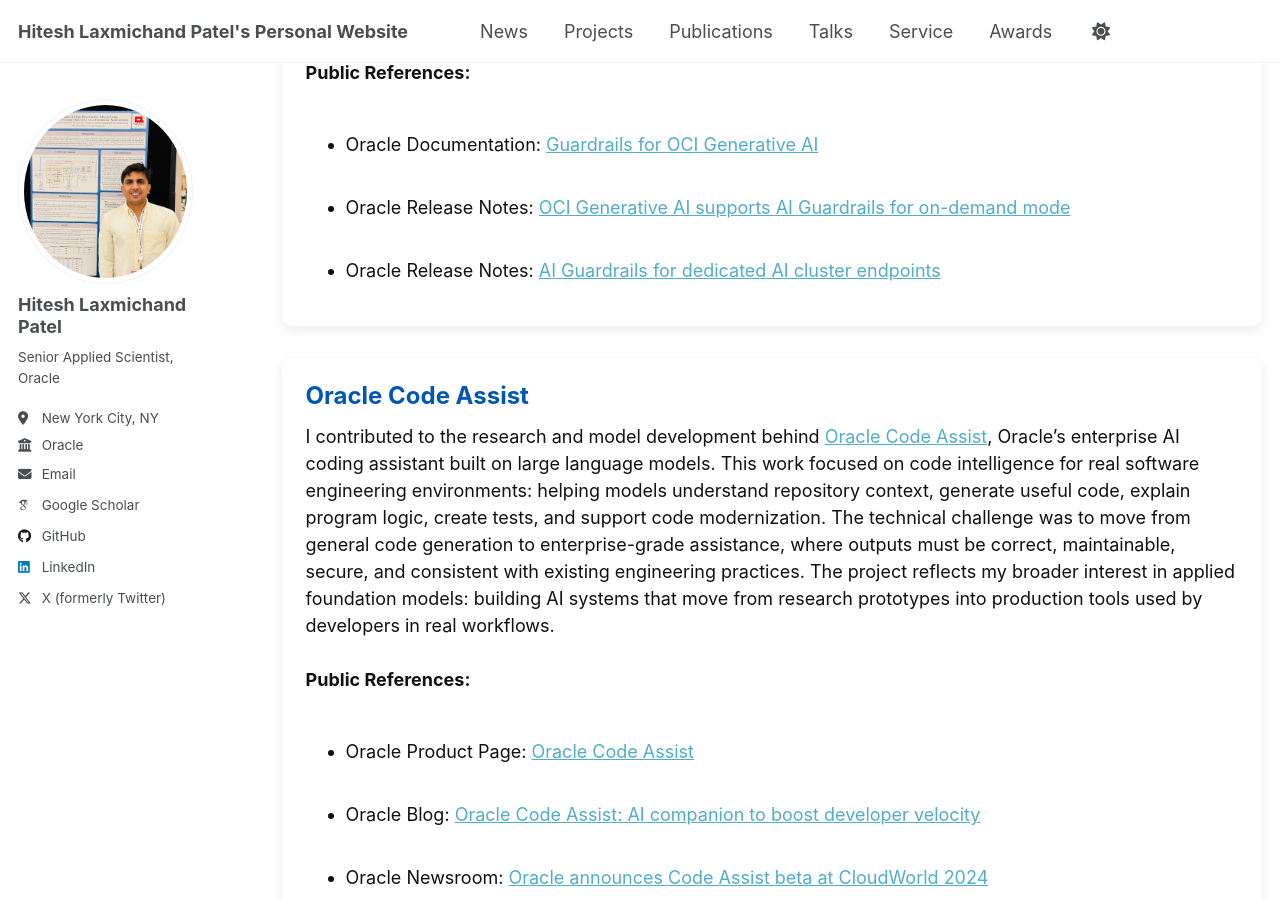
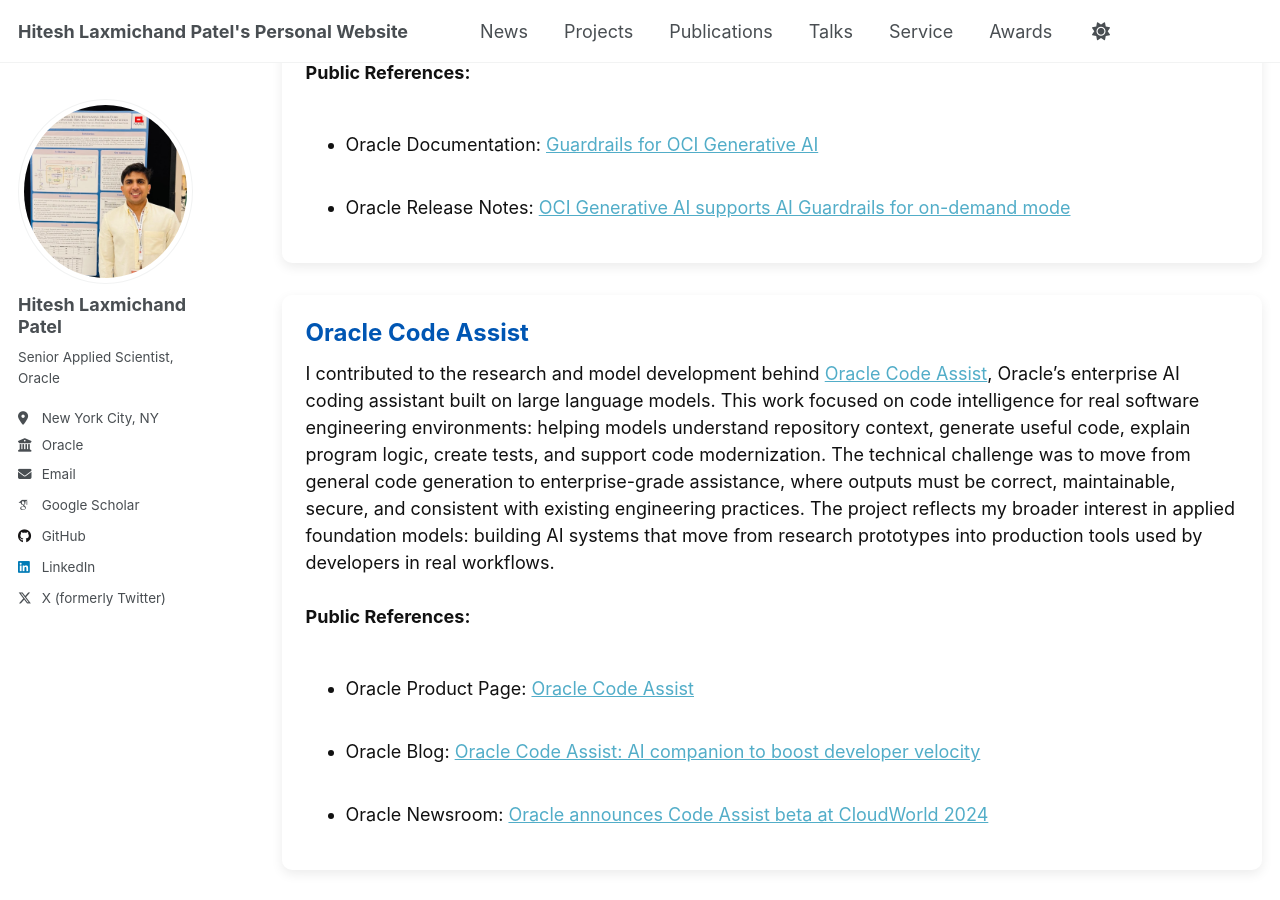
Before and after one commit to HITESHLPATEL/hiteshlpatel.github.io, a Jekyll site: the page built from _pages/projects.md, in a window 1280 px wide and 900 px high, scrolled down 459 px. Built offline with Jekyll 4.4.1, drawn with Linux system fonts in a browser that asks for light colours; some web fonts are replaced.

Commit message:
Remove duplicate link in projects.md
Removed duplicate Oracle Release Notes link for AI Guardrails dedicated endpoints.

```diff
--- a/_pages/projects.md
+++ b/_pages/projects.md
@@ -24,9 +24,7 @@ My work brings together LLM alignment, safety evaluation, privacy-aware AI, mult
 <ul>
   <li>Oracle Documentation: <a href="https://docs.oracle.com/en-us/iaas/Content/generative-ai/guardrails.htm">Guardrails for OCI Generative AI</a></li>
   <li>Oracle Release Notes: <a href="https://docs.oracle.com/iaas/releasenotes/generative-ai/ai-guardrails.htm">OCI Generative AI supports AI Guardrails for on-demand mode</a></li>
-  <li>Oracle Release Notes: <a href="https://docs.oracle.com/iaas/releasenotes/generative-ai/ai-guardrails-dedicated-endpoints.htm">AI Guardrails for dedicated AI cluster endpoints</a></li>
 </ul>
-
 </div>
 
 <div style="box-shadow: 0 4px 12px rgba(0,0,0,0.08); border-radius:10px; padding:24px; margin-bottom:32px; background-color:white; color:#111111;">
@@ -46,7 +44,6 @@ The project reflects my broader interest in applied foundation models: building
   <li>Oracle Blog: <a href="https://blogs.oracle.com/cloud-infrastructure/oracle-code-assist-ai-companion-boost-velocity">Oracle Code Assist: AI companion to boost developer velocity</a></li>
   <li>Oracle Newsroom: <a href="https://www.oracle.com/news/announcement/ocw24-oracle-announces-new-ai-capabilities-to-help-accelerate-application-development-2024-09-10/">Oracle announces Code Assist beta at CloudWorld 2024</a></li>
 </ul>
-
 </div>
 
 ## Projects Previously Led
@@ -68,5 +65,4 @@ This effort combined computer vision research, document AI, information extracti
   <li>Oracle Newsroom: <a href="https://www.oracle.com/news/announcement/oci-ai-services-launch-2021-11-03/">Oracle launches OCI AI Services suite</a></li>
   <li>Oracle Blog: <a href="https://blogs.oracle.com/cloud-infrastructure/post/introducing-oracle-ai-services">Introducing Oracle AI Services</a></li>
 </ul>
-
 </div>
```
